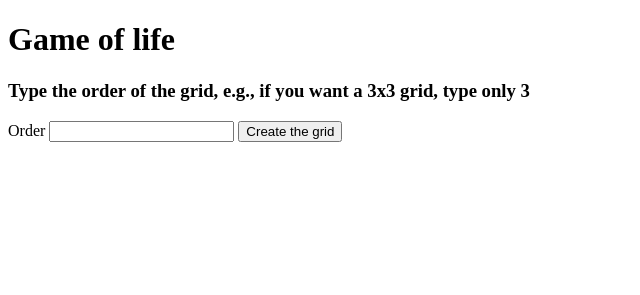
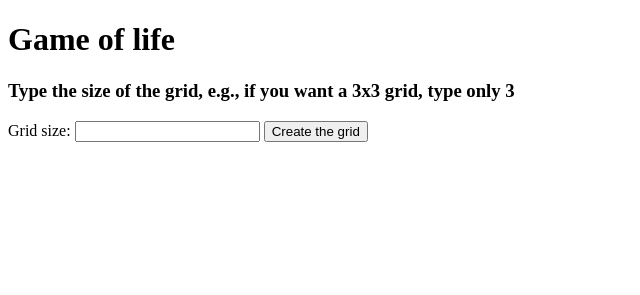
Before and after one commit to madodela/Conway-s-Game-of-Life, a plain HTML site: page index.html in a window 1280 px wide. Shown: the whole page, without its empty margins (0-640 px from the left). Drawn offline with Linux system fonts and the light colour scheme.

Commit message:
Restructure HTML                                  Divide in sections, id naming changed, ask for grid size insted of grid order

```diff
--- a/index.html
+++ b/index.html
@@ -11,17 +11,26 @@
 
         <section>
             <header>
-                <h3>Type the order of the grid, e.g., if you want a 3x3 grid, type only 3</h3>
+                <h3>Type the size of the grid, e.g., if you want a 3x3 grid, type only 3</h3>
             </header>
-            <label>Order</label>
-            <input type="number" name="order" min="0">
-            <button onclick="createGrid()">Create the grid</button>
-        </section>
-        <section class="gol-canvas">
-            <canvas id="environment"></canvas>
         </section>
 
-        <button id ="next-button" onclick="createNewGeneration()" class="hidden">Next Generation</button>
+        <section>
+            <div>
+                <label>Grid size:</label>
+                <input type="number" id="grid-size" min="0">
+                <button onclick="createGrid()">Create the grid</button>
+            </div>
+        </section>
+
+        <section>
+            <div>
+                <canvas id="environment"></canvas>
+            </div>
+            <div>
+                <button id ="next-gen-btn" onclick="createNewGeneration()" class="hidden">Next Generation</button>
+            </div>
+        </section>
 
         <!-- include source files here... -->
         <script src="src/environment-canvas.js"></script>
```
